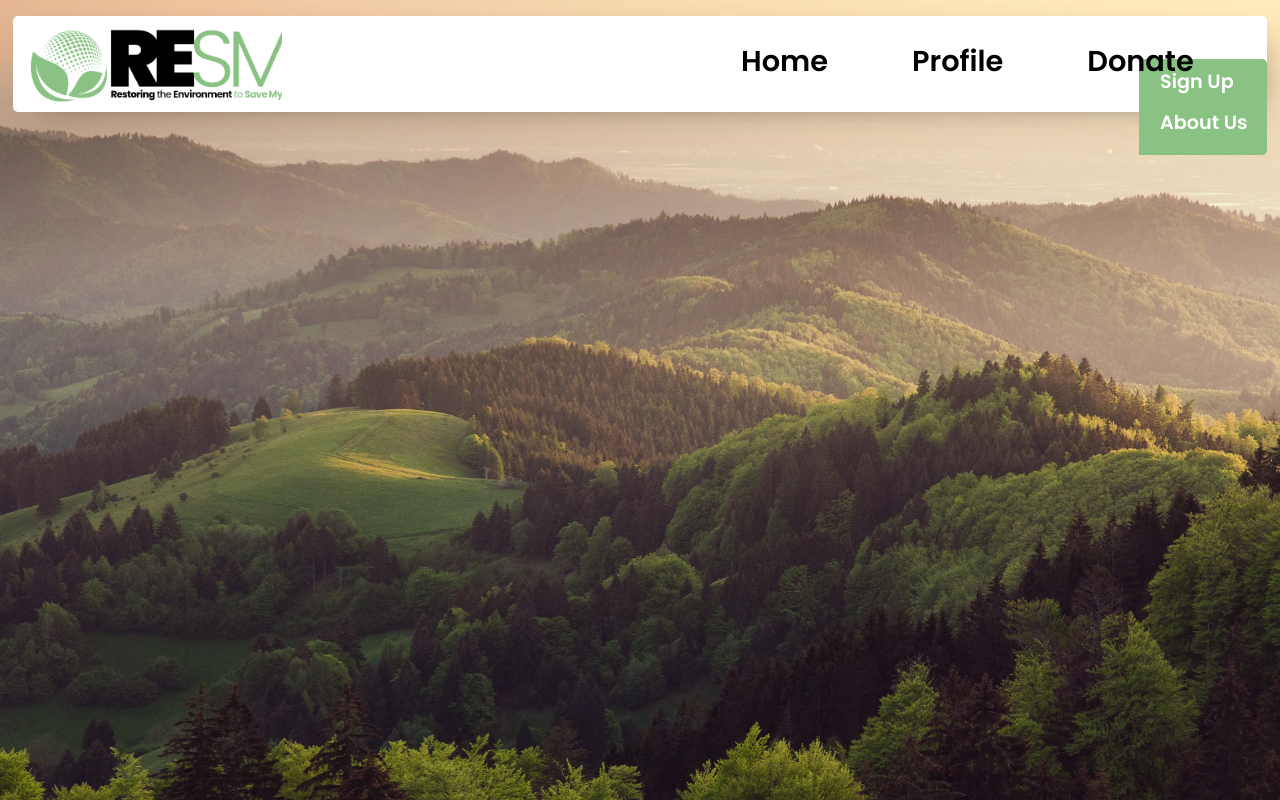
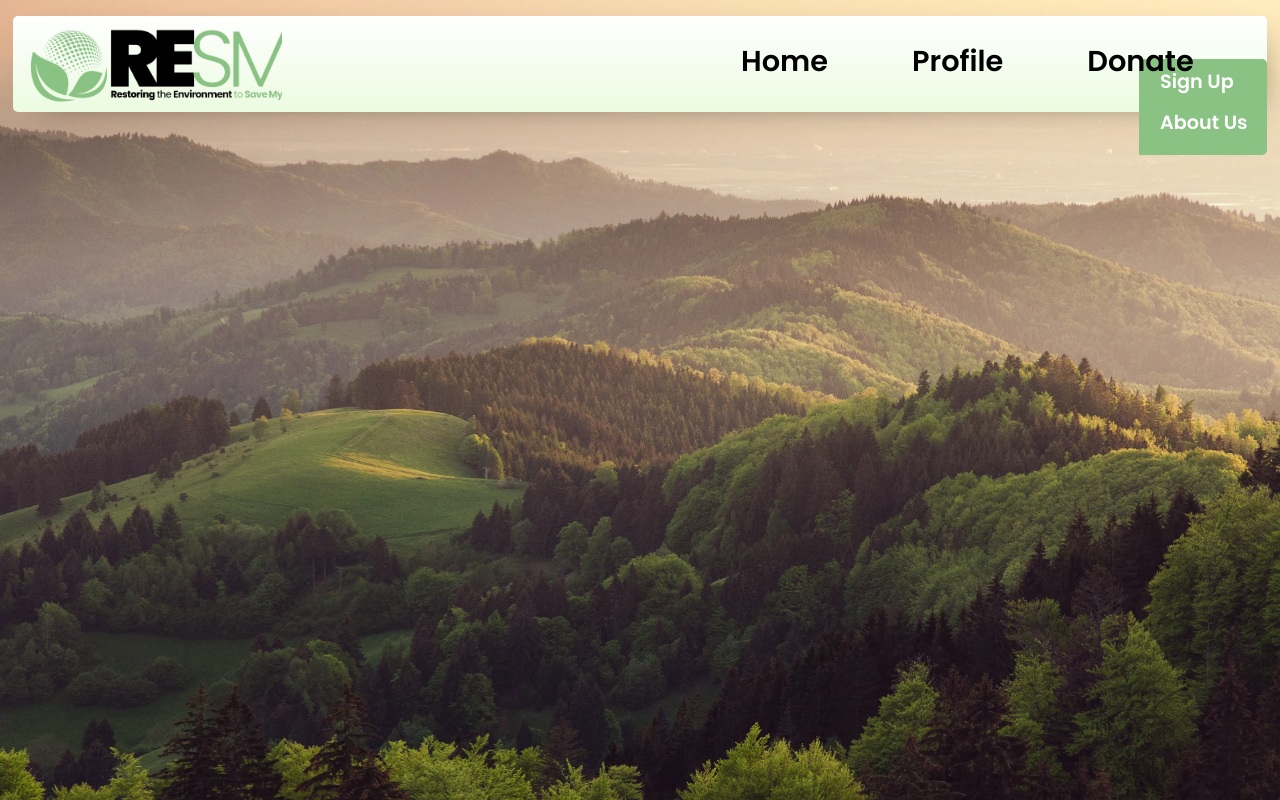
Before and after one commit to k4nymi/resma, a plain HTML site: page index.html in a window 1280 px wide. Drawn offline with Linux system fonts and the light colour scheme.

Commit message:
Add files via upload

```diff
--- a/style.css
+++ b/style.css
@@ -13,7 +13,8 @@ nav{
     margin-left: 1vw;
     border-radius: 5px;
     position: fixed;
-    background-color: white;
+    background: rgb(255,255,255);
+    background: linear-gradient(180deg, rgba(255,255,255,1) 0%, rgba(235,251,224,1) 100%);
 }
 
 #background{
```
